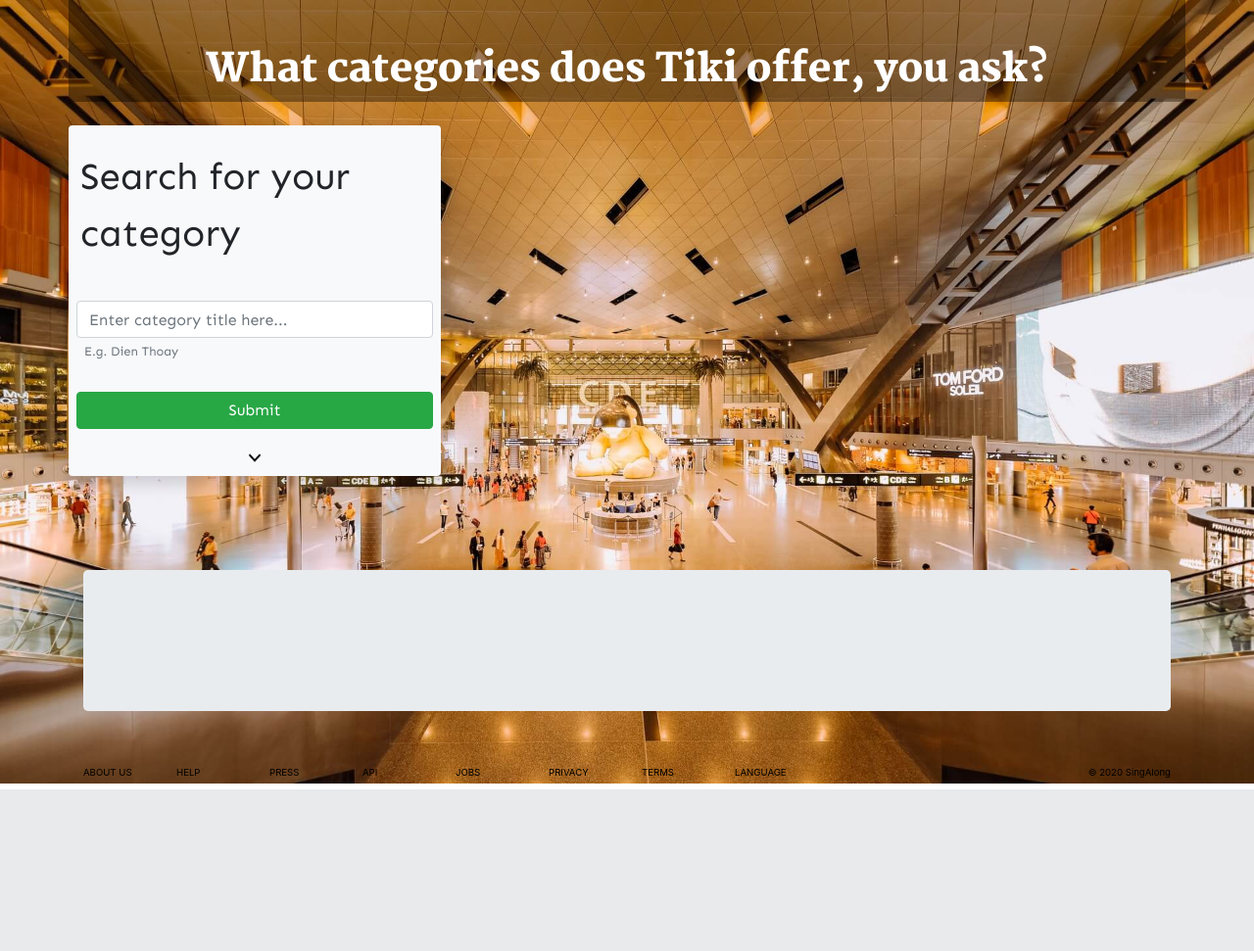
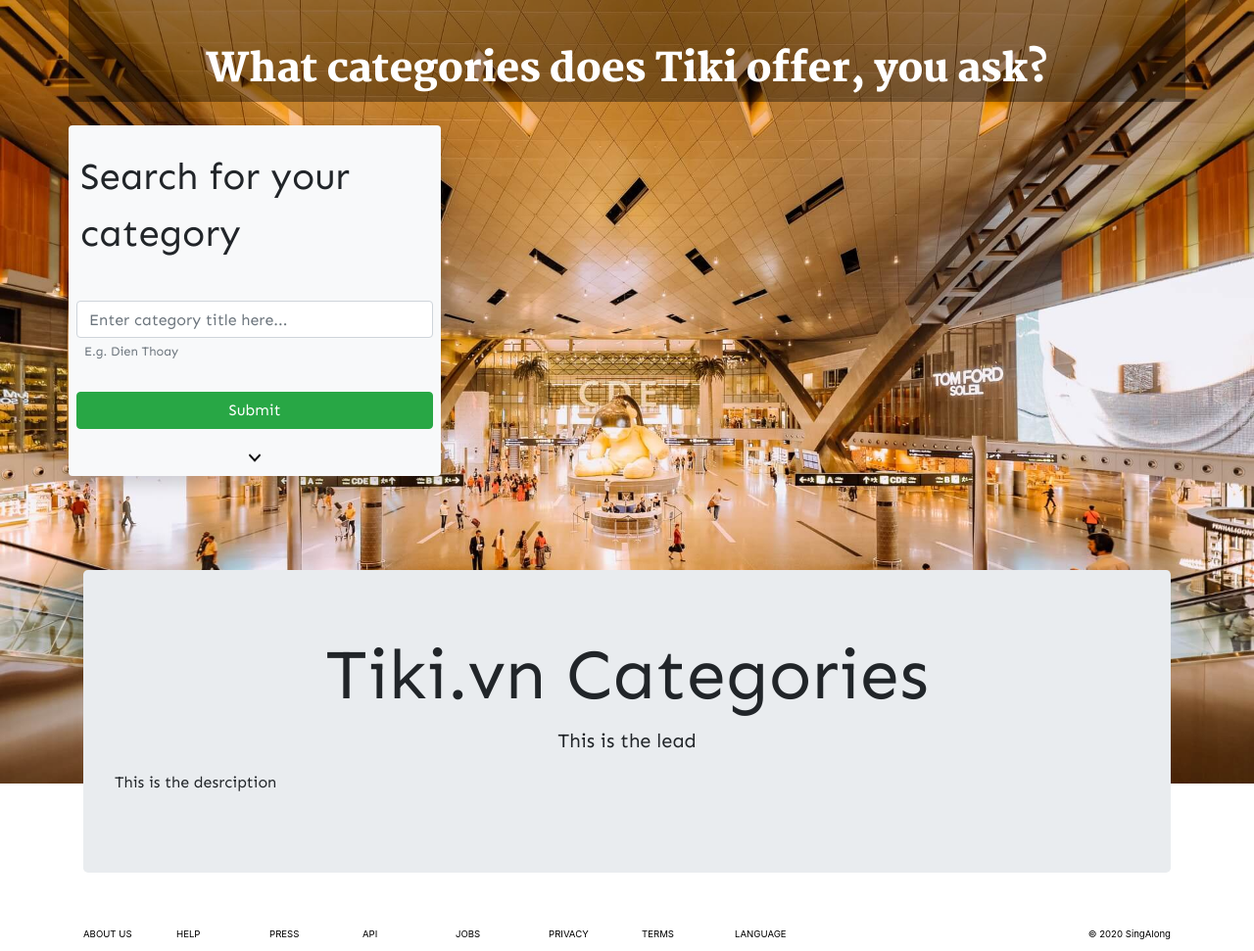
Before and after one commit to TB-DevAcc/WebScraper-Tiki, a Flask app: template templates/home.html in a window 1280 px wide. Shown: the whole page at 98% size. Before the commit the page ends 806 px from the top, so only its background shows below. Run offline with Flask 2, Linux system fonts and the light colour scheme; the template is opened without the code that fills it, so the values that code supplies are empty; some libraries are stand-ins or nearby versions.

Commit message:
start fixing main&scraper structure; site shows db

```diff
--- a/main.py
+++ b/main.py
@@ -1,4 +1,6 @@
 from flask import Flask, render_template, request, redirect
+import pandas as pd
+import sqlite3
 
 from scrape_tiki import create_db
 
@@ -11,9 +13,20 @@
     if request.method == 'POST':
       search_input = request.form.get('search_input')
 
-    create_db()
+    try:
+      f = open("tiki.db")
+    except IOError:
+      BASE_URL = 'https://tiki.vn/'
+      conn = sqlite3.connect('tiki.db')
+      c = conn.cursor()
+      create_db(BASE_URL, conn, c)
+    finally:
+      f.close()
+      conn = sqlite3.connect('tiki.db')
 
-    return render_template('home.html', data=None)
+    df = pd.read_sql_query('SELECT * FROM categories', conn)
+
+    return render_template('home.html', data=df.to_html())
 
 if __name__ == '__main__':
   # app.run(host='0.0.0.0', port=5000, debug=True)
--- a/requirements.txt
+++ b/requirements.txt
@@ -1,3 +1,7 @@
+numpy==1.18.1
+pandas==1.0.1
+python==dateutil-2.8.1
+pytz==2019.3
 Flask==1.1.1
 Flask-Bcrypt==0.7.1
 Flask-Login==0.4.1
--- a/scrape_tiki.py
+++ b/scrape_tiki.py
@@ -4,12 +4,7 @@
 import re
 import time
 
-BASE_URL = 'https://tiki.vn/'
-
-conn = sqlite3.connect('tiki.db')
-c = conn.cursor()
-
-def create_db(verbose=False):
+def create_db(BASE_URL, conn, c, verbose=False):
     """ Creates database with alle categories from tiki.vn
         Contains:
                 - Classes & Methods:
--- a/templates/home.html
+++ b/templates/home.html
@@ -39,16 +39,13 @@
     <div class="container salary-axis mt-5">
         <div class="row">
             <div id="Lyrics" class="col-12">
-                <!-- Data Structure {'artist': artist, 'title': title, 'description': description, 'lyric': lyric,  "writer":writer} -->
                 <div class="jumbotron text-center">
-                    <h1 class="display-3">{{data.title}}</h1>
-                    <p class="lead">{{data.artist}}</p>
-                    <p class="lyrics-description">{{data.description}}</p>
-                    <!-- <br> -->
-                    <!-- <p class="lyrics-writers">{{data.writer|safe}}</p> -->
+                    <h1 class="display-3">Tiki.vn Categories</h1>
+                    <p class="lead">This is the lead</p>
+                    <p class="lyrics-description">This is the desrciption</p>
                 </div>
-            <div class="lyrics col-12 col-md-6 mx-auto mb-5">
-                {{data.lyric|safe}}
+            <div class="lyrics col-12 col-md-12 mx-auto mb-5">
+                {{data|safe}}
             </div>
             </div>
         </div>
```
Also changed, not shown: tiki.db.
